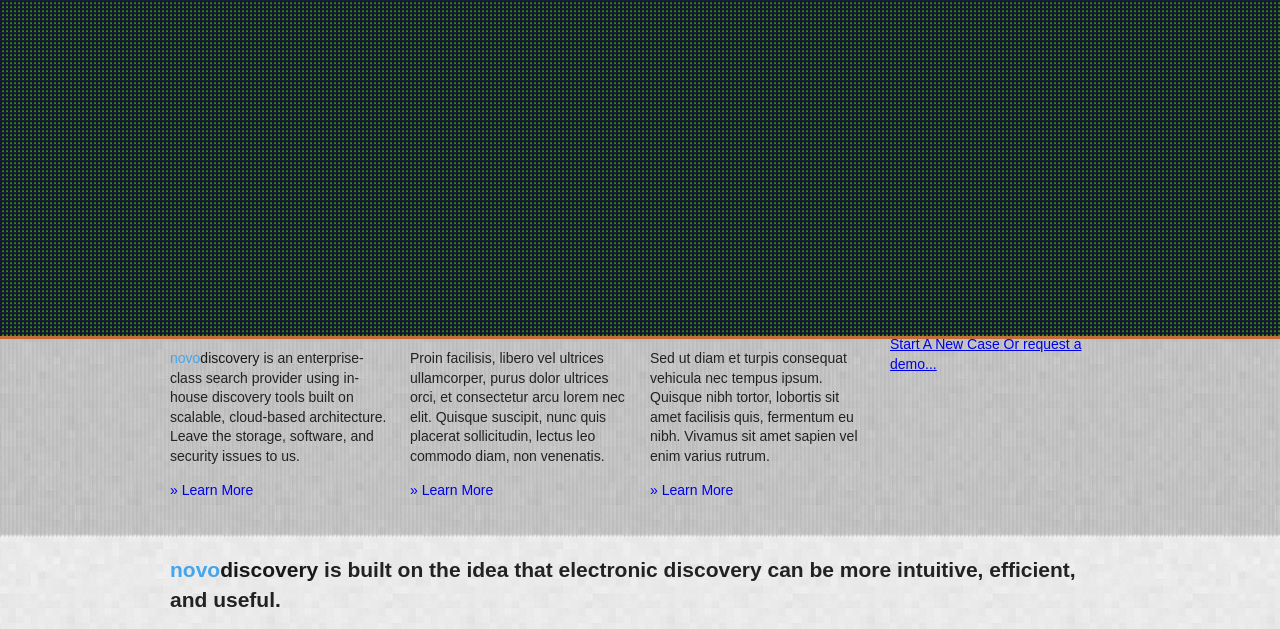
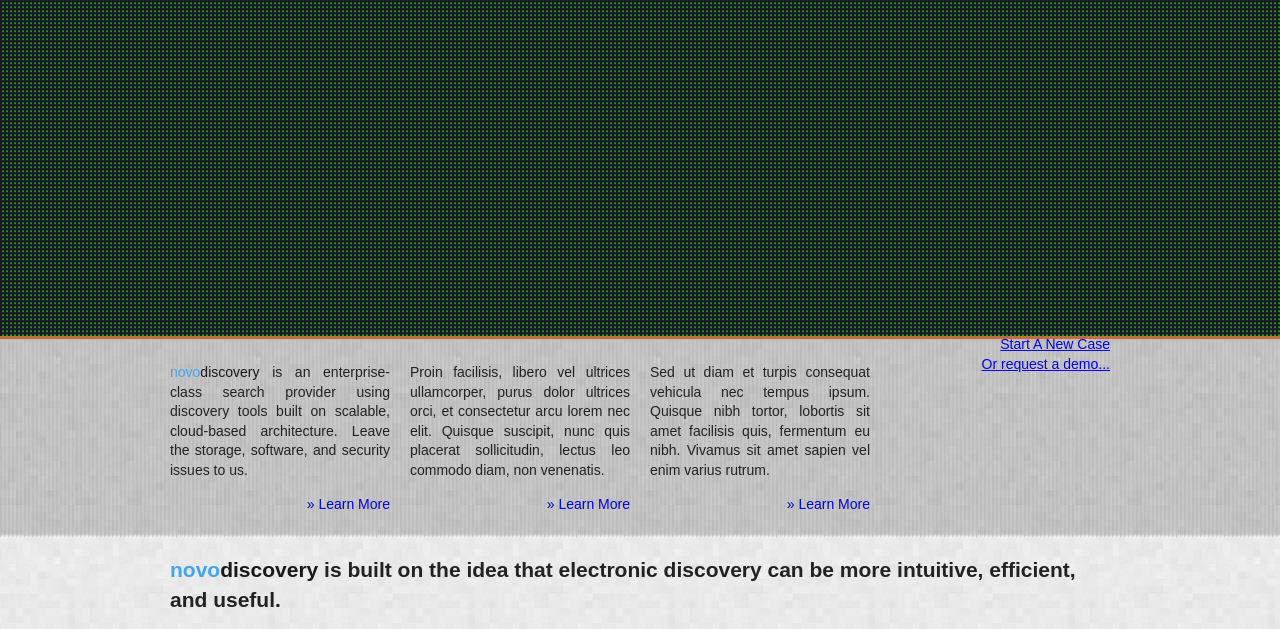
Before and after one commit to chrisvogt/novodiscovery-static, a plain HTML site: page index.html in a window 1280 px wide. Shown: the part 155-784 px from the top of the page. Drawn offline with nearby package versions, Linux system fonts and the light colour scheme.

Commit message:
Style infobox paragraph and link.

```diff
--- a/css/style.css
+++ b/css/style.css
@@ -205,6 +205,14 @@
   .grey { color: #686868 }
   .black { color: #181818 }
 
+  .info_box p {
+    text-align: justify;
+    padding-top: 14px
+  }
+
+  .info_box a {
+    float: right;
+  }
 
 @media only screen and (min-width: 35em) {
 
--- a/index.html
+++ b/index.html
@@ -51,7 +51,7 @@
     <div id="sub-teaser" class="container_12">
 
       <div class="info_box grid_3">
-        <p><span class="blue">novo</span><span class="black">discovery</span> is an enterprise-class search provider using in-house discovery tools built on scalable, cloud-based architecture. Leave the storage, software, and security issues to us.</p>
+        <p><span class="blue">novo</span><span class="black">discovery</span> is an enterprise-class search provider using discovery tools built on scalable, cloud-based architecture. Leave the storage, software, and security issues to us.</p>
         <a class="learnmore"><span>&raquo;</span> Learn More</a>
       </div>
 
```
